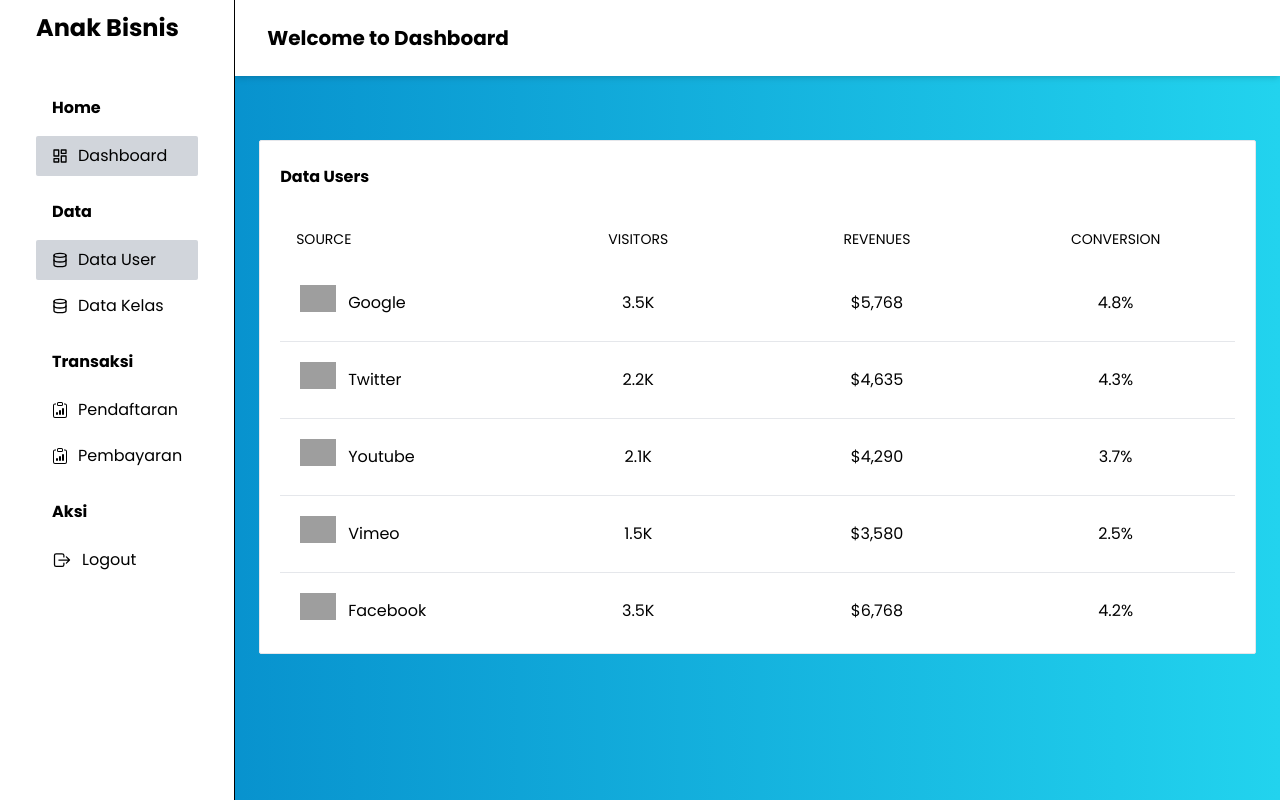
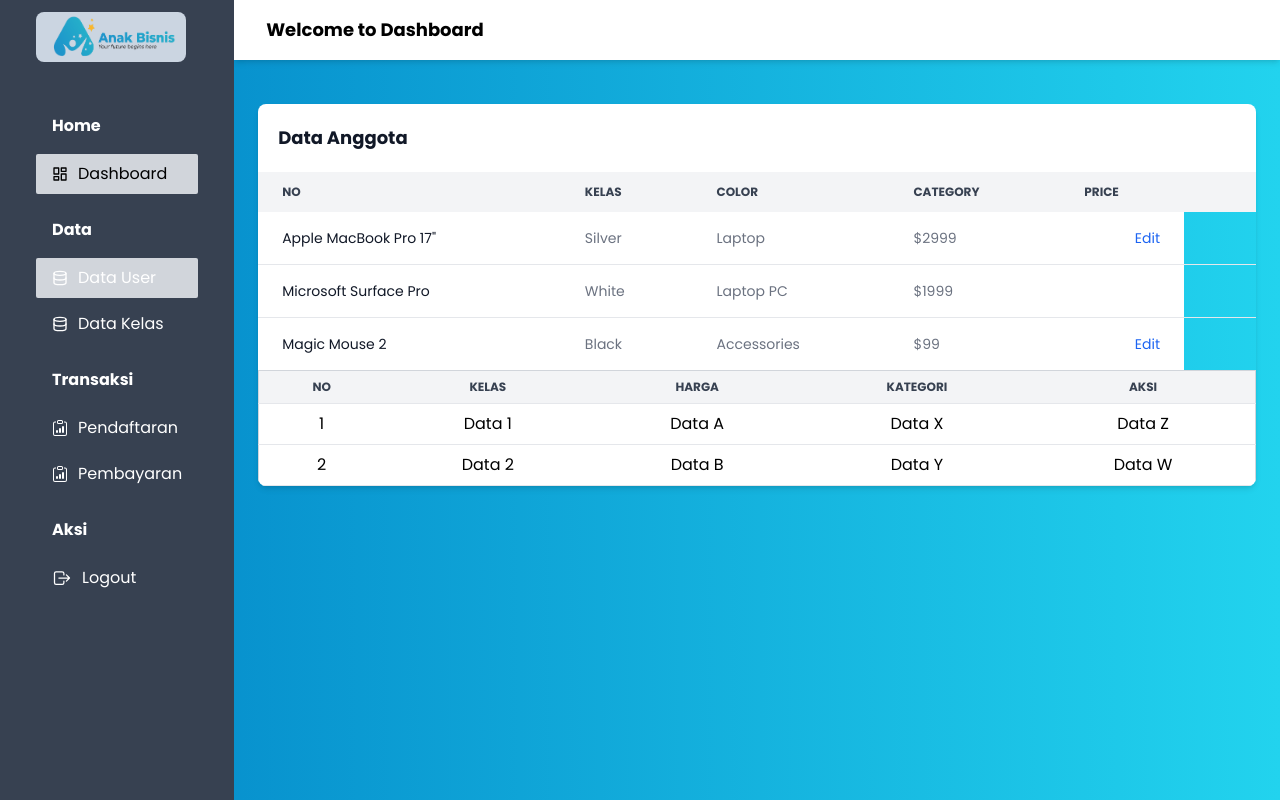
Before and after one commit to Alqorni30/course-online, a Next.js app: page /admin/data-user in a window 1280 px wide. Built offline with nearby package versions, Linux system fonts and the light colour scheme; grey boxes are pictures that could not be loaded.

Commit message:
tambah tabel admin

```diff
--- a/src/components/Header/index.tsx
+++ b/src/components/Header/index.tsx
@@ -3,9 +3,9 @@
 const Header = () => {
   return (
     <header className="sticky top-0 z-50 flex w-full p-2 bg-white shadow-md">
-      <div className="flex flex-grow items-center justify-between px-4 py-4 shadow-2 md:px-6 2xl:px-11">
+      <div className="flex flex-grow items-center justify-between px-2 py-2 shadow-2 md:px-6 2xl:px-11">
         <div className="hidden sm:block ">
-          <h2 className="font-bold text-xl">Welcome to Dashboard</h2>
+          <h2 className="font-bold text-lg">Welcome to Dashboard</h2>
         </div>
       </div>
     </header>
--- a/src/components/Sidebar/index.tsx
+++ b/src/components/Sidebar/index.tsx
@@ -7,6 +7,8 @@ import { IoLogOutOutline } from "react-icons/io5";
 import { BsClipboardData } from "react-icons/bs";
 import { FiDatabase } from "react-icons/fi";
 import { IoMenu } from "react-icons/io5";
+import Image from "next/image";
+import logo from "@/assets/logo/Logo Anak Bisnis Update.png";
 
 interface SidebarProps {
   sidebarOpen: boolean;
@@ -62,14 +64,20 @@ const Sidebar = ({ sidebarOpen, setSidebarOpen }: SidebarProps) => {
   return (
     <aside
       ref={sidebar}
-      className={`absolute left-0 top-0 z-9999 flex h-screen w-72.5 flex-col overflow-y-hidden bg-white p-3 duration-300 ease-linear dark:bg-boxdark lg:static lg:translate-x-0 border-r border-black ${
+      className={`absolute left-0 top-0 z-9999 flex h-screen w-72.5 flex-col overflow-y-hidden bg-gray-700 p-3 duration-300 ease-linear dark:bg-boxdark lg:static lg:translate-x-0 text-white border-black ${
         sidebarOpen ? "translate-x-0" : "-translate-x-full"
       }`}
     >
       {/* <!-- SIDEBAR HEADER --> */}
       <div className="flex items-center justify-between gap-2 px-6 py-5.5 lg:py-6.5">
-        <Link href="/">
-          <h2 className="font-bold text-2xl">Anak Bisnis</h2>
+        <Link href="/admin">
+          <Image
+            src={logo}
+            width={100}
+            height={50}
+            alt="Logo"
+            className="lg:w-[150px] lg:h-[50px] w-[100px] h-[30px] bg-slate-300 rounded-lg"
+          />
         </Link>
 
         <button
@@ -107,7 +115,6 @@ const Sidebar = ({ sidebarOpen, setSidebarOpen }: SidebarProps) => {
               {/* <!-- Menu Item Dashboard --> */}
             </ul>
           </div>
-
 
           <div>
             <h3 className="mb-4 ml-4 text-md font-semibold text-bodydark2">
--- a/src/components/Tables/TableFour.tsx
+++ b/src/components/Tables/TableFour.tsx
@@ -1,5 +1,4 @@
 import { BRAND } from "@/types/brand";
-import Image from "next/image";
 
 const brandData: BRAND[] = [
   {
@@ -45,77 +44,133 @@ const brandData: BRAND[] = [
 ];
 
 const TableFour: React.FC = () => {
+  const data = [
+    {
+      id: 1,
+      value1: "Data 1",
+      value2: "Data A",
+      value3: "Data X",
+      value4: "Data Z",
+      value5: "Data P",
+    },
+    {
+      id: 2,
+      value1: "Data 2",
+      value2: "Data B",
+      value3: "Data Y",
+      value4: "Data W",
+      value5: "Data Q",
+    },
+    // Tambahkan data lain sesuai kebutuhan
+  ];
   return (
-    <div className="col-span-12 xl:col-span-7 mt-10">
-      <div className="rounded-sm border border-stroke bg-white px-5 pt-6 pb-2.5 shadow-default dark:border-strokedark dark:bg-boxdark sm:px-7.5 xl:pb-1">
-        <div className="mb-6 flex justify-between">
-          <div>
-            <h4 className="text-title-sm2 font-bold text-black dark:text-white">
-              Data Users
-            </h4>
-          </div>
-        </div>
+    <>
+      <div className="relative overflow-x-auto shadow-md sm:rounded-lg mt-5">
+        <table className="w-full text-sm text-left rtl:text-right text-gray-500 dark:text-gray-400">
+          <caption className="p-5 text-lg font-semibold text-left rtl:text-right text-gray-900 bg-white dark:text-white dark:bg-gray-800">
+            Data Anggota
+          </caption>
+          <thead className="text-xs text-gray-700 uppercase bg-gray-100 dark:bg-gray-700 dark:text-gray-400">
+            <tr>
+              <th scope="col" className="px-6 py-3">
+                No
+              </th>
+              <th scope="col" className="px-6 py-3">
+                Kelas
+              </th>
+              <th scope="col" className="px-6 py-3">
+                Color
+              </th>
+              <th scope="col" className="px-6 py-3">
+                Category
+              </th>
+              <th scope="col" className="px-6 py-3">
+                Price
+              </th>
+              <th scope="col" className="px-6 py-3">
+                <span className="sr-only">Edit</span>
+              </th>
+            </tr>
+          </thead>
+          <tbody>
+            <tr className="bg-white border-b dark:bg-gray-800 dark:border-gray-700 hover:bg-gray-50 dark:hover:bg-gray-600">
+              <th
+                scope="row"
+                className="px-6 py-4 font-medium text-gray-900 whitespace-nowrap dark:text-white"
+              >
+                Apple MacBook Pro 17"
+              </th>
+              <td className="px-6 py-4">Silver</td>
+              <td className="px-6 py-4">Laptop</td>
+              <td className="px-6 py-4">$2999</td>
+              <td className="px-6 py-4 text-right">
+                <a
+                  href="#"
+                  className="font-medium text-blue-600 dark:text-blue-500 hover:underline"
+                >
+                  Edit
+                </a>
+              </td>
+            </tr>
+            <tr className="bg-white border-b dark:bg-gray-800 dark:border-gray-700 hover:bg-gray-50 dark:hover:bg-gray-600">
+              <th
+                scope="row"
+                className="px-6 py-4 font-medium text-gray-900 whitespace-nowrap dark:text-white"
+              >
+                Microsoft Surface Pro
+              </th>
+              <td className="px-6 py-4">White</td>
+              <td className="px-6 py-4">Laptop PC</td>
+              <td className="px-6 py-4">$1999</td>
+              <td className="px-6 py-4 text-right">
 
-        <div className="flex flex-col">
-          <div className="grid grid-cols-3 rounded-sm bg-gray-2 dark:bg-meta-4 sm:grid-cols-4">
-            <div className="p-2.5 xl:p-4">
-              <h5 className="text-sm font-medium uppercase xsm:text-base">
-                Source
-              </h5>
-            </div>
-            <div className="p-2.5 text-center xl:p-4">
-              <h5 className="text-sm font-medium uppercase xsm:text-base">
-                Visitors
-              </h5>
-            </div>
-            <div className="p-2.5 text-center xl:p-4">
-              <h5 className="text-sm font-medium uppercase xsm:text-base">
-                Revenues
-              </h5>
-            </div>
-            <div className="hidden p-2.5 text-center sm:block xl:p-4">
-              <h5 className="text-sm font-medium uppercase xsm:text-base">
-                Conversion
-              </h5>
-            </div>
-          </div>
-
-          {brandData.map((brand, key) => (
-            <div
-              className={`grid grid-cols-3 sm:grid-cols-4 ${
-                key === brandData.length - 1
-                  ? ""
-                  : "border-b border-stroke dark:border-strokedark"
-              }`}
-              key={key}
-            >
-              <div className="flex items-center gap-3 p-2.5 xl:p-5">
-                <div className="h-9 w-full max-w-9 flex-shrink-0">
-                  <Image src={brand.logo} width={60} height={50} alt="Brand" />
-                </div>
-                <p className="hidden font-medium text-black dark:text-white sm:block">
-                  {brand.name}
-                </p>
-              </div>
-
-              <div className="flex items-center justify-center p-2.5 xl:p-5">
-                <p className="font-medium text-black dark:text-white">
-                  {brand.visitors}K
-                </p>
-              </div>
-
-              <div className="flex items-center justify-center p-2.5 xl:p-5">
-                <p className="font-medium text-meta-3">${brand.revenues}</p>
-              </div>
-
-              <div className="hidden items-center justify-center p-2.5 sm:flex xl:p-5">
-                <p className="font-medium text-meta-5">{brand.conversion}%</p>
-              </div>
-            </div>
-          ))}
-        </div>
+              </td>
+            </tr>
+            <tr className="bg-white dark:bg-gray-800 hover:bg-gray-50 dark:hover:bg-gray-600">
+              <th
+                scope="row"
+                className="px-6 py-4 font-medium text-gray-900 whitespace-nowrap dark:text-white"
+              >
+                Magic Mouse 2
+              </th>
+              <td className="px-6 py-4">Black</td>
+              <td className="px-6 py-4">Accessories</td>
+              <td className="px-6 py-4">$99</td>
+              <td className="px-6 py-4 text-right">
+                <a
+                  href="#"
+                  className="font-medium text-blue-600 dark:text-blue-500 hover:underline"
+                >
+                  Edit
+                </a>
+              </td>
+            </tr>
+          </tbody>
+        </table>
+        <table className="min-w-full bg-white border border-gray-300">
+          <thead className="text-xs text-gray-700 uppercase bg-gray-100 dark:bg-gray-700 dark:text-gray-400">
+            <tr>
+              <th className="py-2 px-4 border-b">No</th>
+              <th className="py-2 px-4 border-b">Kelas</th>
+              <th className="py-2 px-4 border-b">Harga</th>
+              <th className="py-2 px-4 border-b">Kategori</th>
+              <th className="py-2 px-4 border-b">Aksi</th>
+            </tr>
+          </thead>
+          <tbody>
+            {data.map((row) => (
+              <tr key={row.id}>
+                <td className="py-2 text-center px-4 border-b">{row.id}</td>
+                <td className="py-2 text-center px-4 border-b">{row.value1}</td>
+                <td className="py-2 text-center px-4 border-b">{row.value2}</td>
+                <td className="py-2 text-center px-4 border-b">{row.value3}</td>
+                <td className="py-2 text-center px-4 border-b">{row.value4}</td>
+              </tr>
+            ))}
+          </tbody>
+        </table>
       </div>
-    </div>
+    </>
   );
 };
 
```
